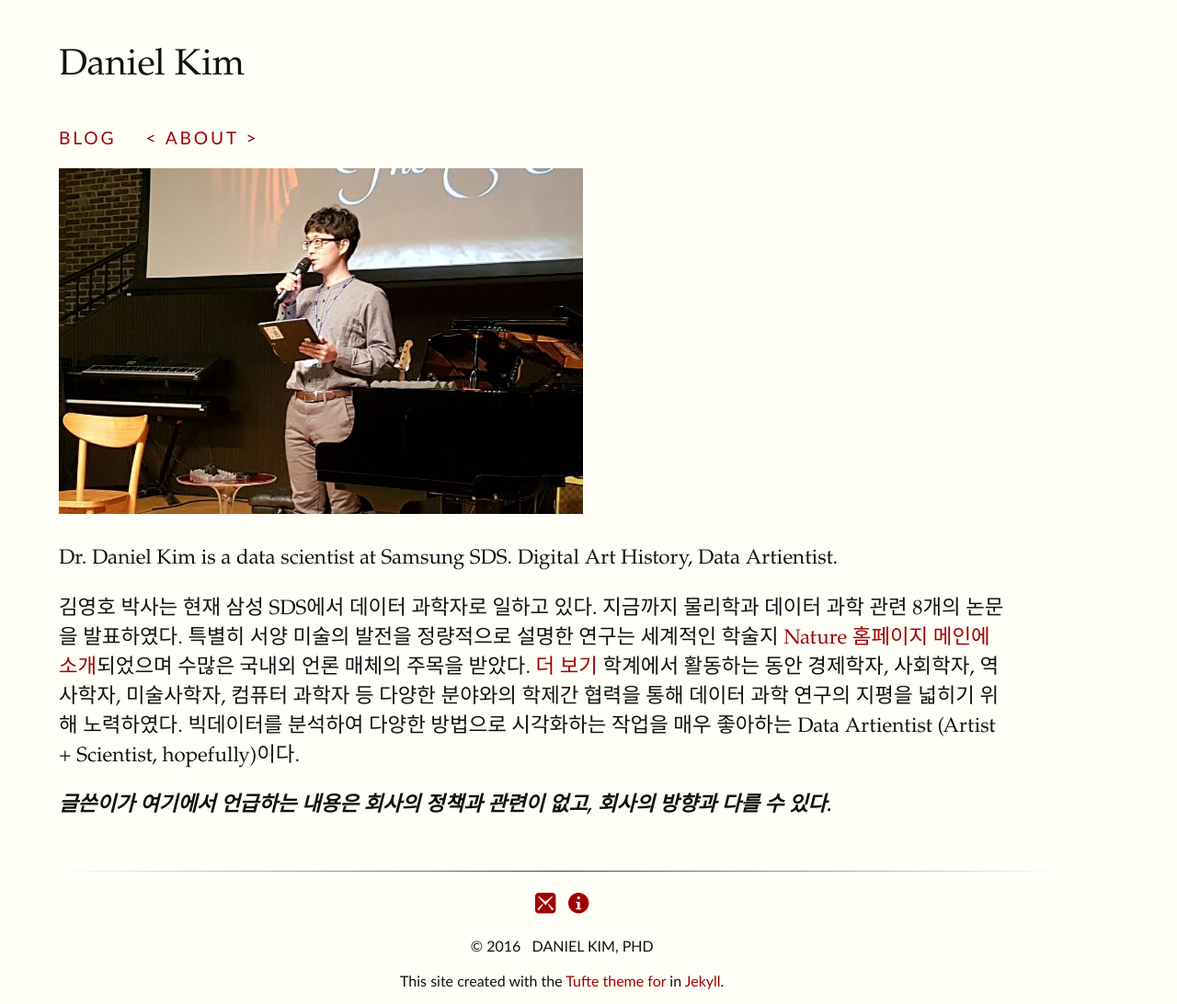
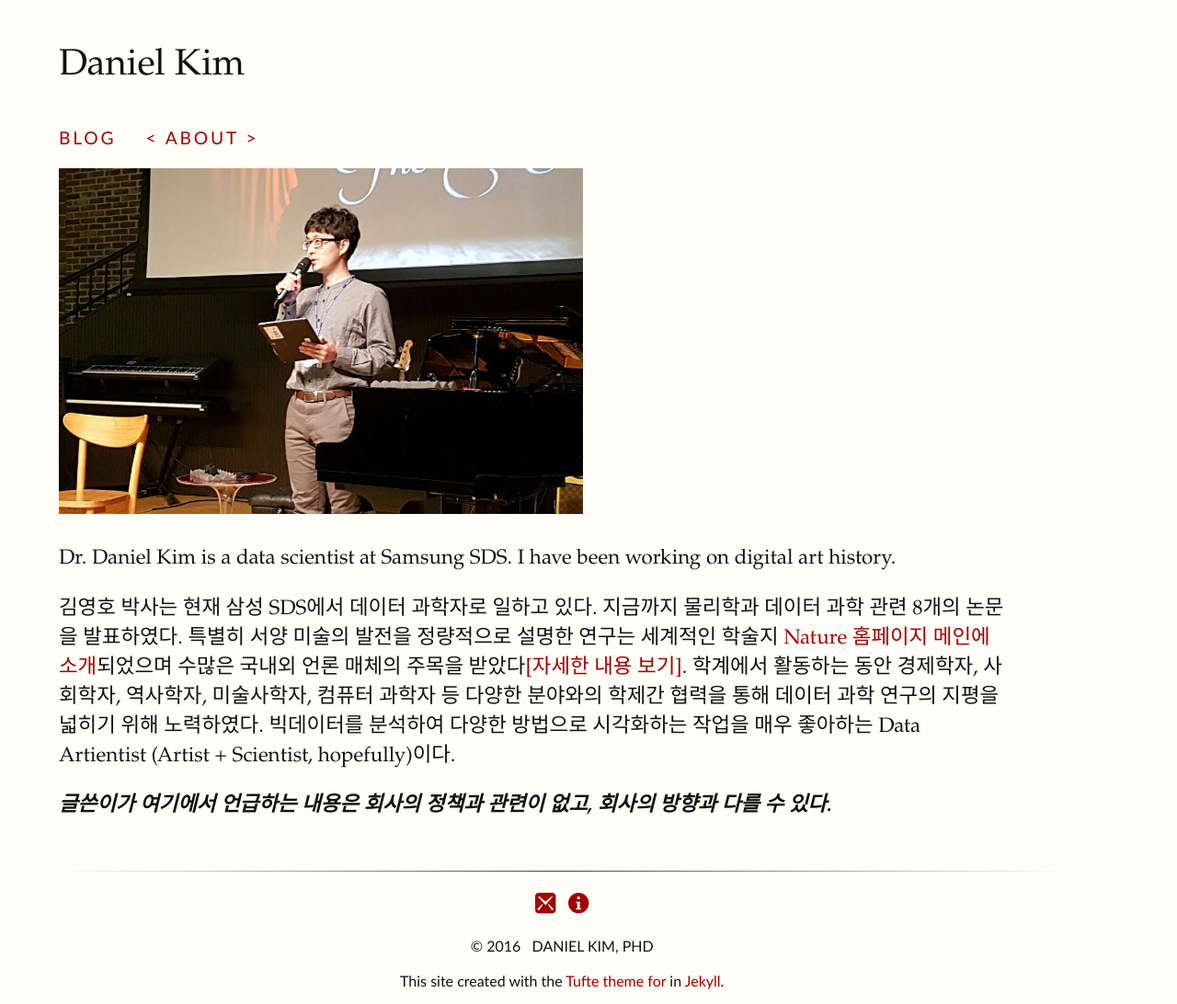
Before and after one commit to danielykim/danielykim.github.io, a Jekyll site: the page built from about/index.md, in a window 1280 px wide. Shown: the whole page at 92% size. Built offline with Jekyll 4.4.1, drawn with Linux system fonts in a browser that asks for light colours.

Commit message:
Modify About/index.md

```diff
--- a/about/index.md
+++ b/about/index.md
@@ -5,8 +5,8 @@ title: About
 
 ![Daniel Kim]({{ site.baseurl }}/images/myphoto.jpg)
 
-Dr. Daniel Kim is a data scientist at Samsung SDS. Digital Art History, Data Artientist.
+Dr. Daniel Kim is a data scientist at Samsung SDS. I have been working on digital art history.
 
-김영호 박사는 현재 삼성 SDS에서 데이터 과학자로 일하고 있다. 지금까지 물리학과 데이터 과학 관련 8개의 논문을 발표하였다. 특별히 서양 미술의 발전을 정량적으로 설명한 연구는 세계적인 학술지 [Nature 홈페이지 메인에 소개](http://www.danielykim.me/images/Nature_main_20141211.png)되었으며 수많은 국내외 언론 매체의 주목을 받았다. [더 보기](http://danielykim.me/papers/DKim2014/) 학계에서 활동하는 동안 경제학자, 사회학자, 역사학자, 미술사학자, 컴퓨터 과학자 등 다양한 분야와의 학제간 협력을 통해 데이터 과학 연구의 지평을 넓히기 위해 노력하였다. 빅데이터를 분석하여 다양한 방법으로 시각화하는 작업을 매우 좋아하는 Data Artientist (Artist + Scientist, hopefully)이다.
+김영호 박사는 현재 삼성 SDS에서 데이터 과학자로 일하고 있다. 지금까지 물리학과 데이터 과학 관련 8개의 논문을 발표하였다. 특별히 서양 미술의 발전을 정량적으로 설명한 연구는 세계적인 학술지 [Nature 홈페이지 메인에 소개](http://www.danielykim.me/images/Nature_main_20141211.png)되었으며 수많은 국내외 언론 매체의 주목을 받았다[[자세한 내용 보기]](http://danielykim.me/papers/DKim2014/). 학계에서 활동하는 동안 경제학자, 사회학자, 역사학자, 미술사학자, 컴퓨터 과학자 등 다양한 분야와의 학제간 협력을 통해 데이터 과학 연구의 지평을 넓히기 위해 노력하였다. 빅데이터를 분석하여 다양한 방법으로 시각화하는 작업을 매우 좋아하는 Data Artientist (Artist + Scientist, hopefully)이다.
 
 ***글쓴이가 여기에서 언급하는 내용은 회사의 정책과 관련이 없고, 회사의 방향과 다를 수 있다.***
```
